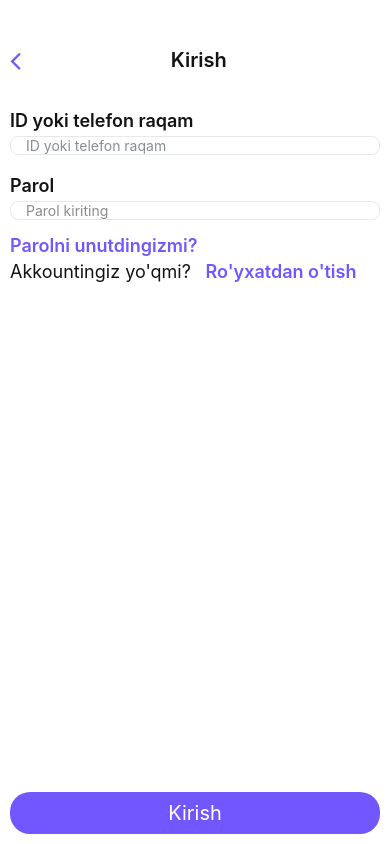
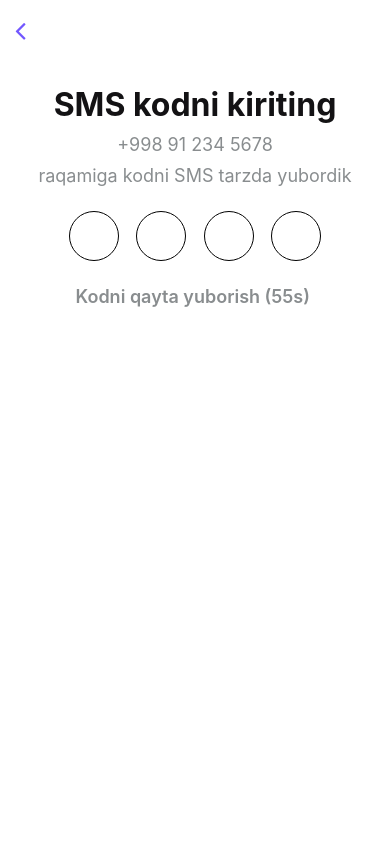
Before and after one commit to rishtansoft/caravan-mobile-cli, a React Native app: screen /verify_sms_screen in a window 390 px wide. Built offline with nearby package versions, Linux system fonts and the light colour scheme.

Commit message:
Home page add

```diff
--- a/app/AppNavigator.tsx
+++ b/app/AppNavigator.tsx
@@ -12,6 +12,8 @@ import ForgotSmsPassword from './screens/general/ForgotSmsPassword';
 import NewPassword from './screens/general/NewPassword';
 import RegisterScreen from './screens/general/RegisterScreen';
 import RegisterSecondScreen from './screens/general/RegisterSecondScreen';
+import HomeScreen from './screens/general/Home';
+import VerifySmsScreen from './screens/general/VerifySmsScreen';
 
 const Stack = createNativeStackNavigator<RootStackParamList>();
 
@@ -50,7 +52,8 @@ const AuthNavigator = () => {
       <Stack.Screen options={{ headerShown: false }} name="new_password" component={NewPassword} />
       <Stack.Screen options={{ headerShown: false }} name="register" component={RegisterScreen} />
       <Stack.Screen options={{ headerShown: false }} name="register_second" component={RegisterSecondScreen} />
-      {/* <Stack.Screen options={{ headerShown: false }} name="Home" component={Home} /> */}
+      <Stack.Screen options={{ headerShown: false }} name="verify_sms_screen" component={VerifySmsScreen} />
+      <Stack.Screen options={{ headerShown: false }} name="home" component={HomeScreen} />
     </Stack.Navigator>
   );
 };
--- /dev/null
+++ b/app/screens/general/Home.tsx
@@ -0,0 +1,25 @@
+import React from 'react';
+import { Text, View, StyleSheet } from 'react-native';
+import { HomeProps } from './RouterType';
+
+const HomeScreen: React.FC<HomeProps> = () => {
+    return (
+        <View style={styles.container}>
+            <Text style={styles.text}>Home</Text>
+        </View>
+    );
+};
+const styles = StyleSheet.create({
+    container: {
+        flex: 1,
+        backgroundColor: '#FFFFFF',
+        padding: 10,
+        position: 'relative',
+
+    },
+    text: {
+        color: '#000',
+        fontSize: 22,
+    },
+});
+export default HomeScreen;
--- a/app/screens/general/RegisterScreen.tsx
+++ b/app/screens/general/RegisterScreen.tsx
@@ -127,7 +127,7 @@ const RegisterScreen: React.FC<RegisterProps> = ({ navigation }) => {
             validatePassword(password) &&
             password === passwordReq
         ) {
-            navigation.navigate('register_second')
+            navigation.navigate('register_second');
         } else {
             if (!phone) {
                 setPhoneError('Telefon raqam kiritish shart!');
--- a/app/screens/general/RegisterSecondScreen.tsx
+++ b/app/screens/general/RegisterSecondScreen.tsx
@@ -80,15 +80,11 @@ const RegisterSecondScreen: React.FC<RegisterSecondProps> = ({ navigation }) =>
 
     const saveData = () => {
         if (
-            phoneSecond
-            && date
-            && role
+            (phoneSecond && phoneSecond ? phoneValidateFun(phone) : true) || date && role
         ) {
-            navigation.navigate('login');
+            navigation.navigate('verify_sms_screen');
         } else {
-            if (!phone) {
-                setPhoneSecondError('Telefon raqam kiritish shart!');
-            } else if (!phoneValidateFun(phone)) {
+            if (phoneSecond && !phoneValidateFun(phone)) {
                 setPhoneSecondError('Telefon raqam nato\'g\'ri kiritildi!');
             } else {
                 setPhoneSecondError('');
@@ -126,7 +122,7 @@ const RegisterSecondScreen: React.FC<RegisterSecondProps> = ({ navigation }) =>
 
 
                     <View style={{ marginTop: 18 }}>
-                        <Text style={{ marginBottom: 5, color: '#131214', fontSize: 18, fontWeight: 600 }}>Telefon raqam</Text>
+                        <Text style={{ marginBottom: 5, color: '#131214', fontSize: 18, fontWeight: 600 }}>Qo'shimcha telefon raqam <Text style={styles.span_teg}>(ixtiyoriy)</Text></Text>
                         <TextInput
                             style={!phoneSecondIsFocused ? styles.input : styles.inputFocus}
                             keyboardType={"numeric"}
@@ -188,6 +184,10 @@ const styles = StyleSheet.create({
         flexDirection: 'row',
         alignItems: 'center',
 
+    },
+    span_teg: {
+        color: '#C1C4C6',
+        fontWeight: '500',
     },
     text: {
         color: '#131214',
--- a/app/screens/general/VerifySmsScreen.tsx
+++ b/app/screens/general/VerifySmsScreen.tsx
@@ -1,12 +1,197 @@
-import { View, Text } from 'react-native';
-import React from 'react';
+import React, { useState, useRef, useEffect } from 'react';
+import {
+  View, StyleSheet, TextInput,
+  Text,
+  NativeSyntheticEvent, TextInputKeyPressEventData,
+} from 'react-native';
+import { VerifySmsScreenProps } from './RouterType';
+import Icon from 'react-native-vector-icons/FontAwesome';
 
-const VerifySmsScreen = () => {
+const VerifySmsScreen: React.FC<VerifySmsScreenProps> = ({ navigation }) => {
+  const [code, setCode] = useState<string[]>(['', '', '', '']);
+  const inputs = useRef<Array<TextInput | null>>([]);
+  const [focusedIndex, setFocusedIndex] = useState<number | null>(null);
+  const [counter, setCounter] = useState<number>(60);
+
+  useEffect(() => {
+    if (counter > 0) {
+      const timer = setTimeout(() => {
+        setCounter(counter - 1);
+      }, 1000);
+      return () => clearTimeout(timer);
+    }
+  }, [counter]);
+
+  useEffect(() => {
+    if (code.every(digit => digit !== '')) {
+      navigation.navigate('home');
+    }
+  }, [code, navigation]);
+
+  const resetTimer = () => {
+    setCounter(60); // Reset counter to 60
+  };
+
+
+  const handleChange = (text: string, index: number) => {
+    const newCode = [...code];
+    newCode[index] = text;
+    setCode(newCode);
+
+    if (text.length === 1 && index < 3) {
+      inputs.current[index + 1]?.focus();
+    }
+  };
+
+  const handleKeyPress = (event: NativeSyntheticEvent<TextInputKeyPressEventData>, index: number) => {
+    if (event.nativeEvent.key === 'Backspace' && index > 0 && code[index] === '') {
+      inputs.current[index - 1]?.focus();
+    }
+  };
+
+  const handleFocus = (index: number) => {
+    setFocusedIndex(index);
+
+  };
+
+  const handleBlur = () => {
+    setFocusedIndex(null);
+  };
+
   return (
-    <View>
-      <Text>VerifySmsScreen</Text>
+    <View style={styles.container}>
+      <View style={styles.header_con}>
+        <View style={{
+          width: '6%'
+        }}>
+          <Icon onPress={() => navigation.navigate('register_second')} name="angle-left" size={30} color="#7257FF" />
+        </View>
+
+      </View>
+      <Text style={styles.text_1}>SMS kodni kiriting</Text>
+      <Text style={styles.text_2}>+998 91 234 5678</Text>
+      <Text style={styles.text_2}>raqamiga kodni SMS tarzda yubordik</Text>
+
+      <View style={styles.inputContener}>
+        <View style={styles.inputForm}>
+          {code.map((digit, index) => (
+            <TextInput
+              key={index}
+              style={[
+                styles.input,
+                focusedIndex === index && styles.inputFocused
+              ]}
+              value={digit}
+              onChangeText={(text) => handleChange(text, index)}
+              onKeyPress={(event) => handleKeyPress(event, index)}
+              onFocus={() => handleFocus(index)}
+              onBlur={handleBlur}
+              keyboardType="numeric"
+              maxLength={1}
+              ref={(ref) => (inputs.current[index] = ref)}
+            />
+          ))}
+        </View>
+      </View>
+
+      <View>
+        <Text
+          disabled={counter === 0 ? false : true}
+          onPress={() => {
+            if (counter === 0) {
+              resetTimer();
+            }
+          }}
+          style={counter === 0 ? styles.text_3_2 : styles.text_3}
+        >Kodni qayta yuborish {counter === 0 ? null : <Text >({counter}s)</Text>} </Text>
+      </View>
+
+
     </View>
-  )
-}
+  );
+};
+const styles = StyleSheet.create({
+  container: {
+    flex: 1,
+    backgroundColor: '#FFFFFF',
+    padding: 15,
+    position: 'relative',
+  },
+  inputContener: {
+    display: 'flex',
+    flexDirection: 'row',
+    justifyContent: 'center',
+    alignItems: 'center',
+    width: '100%',
+    marginTop: 25,
+    marginBottom: 25,
+  },
+  header_con: {
+    display: 'flex',
+    flexDirection: 'row',
+    alignItems: 'center',
+
+  },
+  input: {
+    width: 50,
+    height: 50,
+    borderWidth: 1,
+    borderColor: '#000',
+    borderRadius: 25,
+    textAlign: 'center',
+    fontSize: 20,
+    color: '#000',
+  },
+  inputFocused: {
+    shadowColor: '#7257FF',
+    shadowOffset: {
+      width: 0,
+      height: 2,
+    },
+
+    color: '#131214',
+    borderWidth: 3,
+    borderColor: '#7257FF',
+    shadowOpacity: 0.25,
+    shadowRadius: 3.84,
+    elevation: 6, // Android uchun
+  },
+  inputForm: {
+    flexDirection: 'row',
+    justifyContent: 'space-between',
+    width: '70%',
+  },
+  text_1: {
+    color: '#131214',
+    textAlign: 'center',
+    fontSize: 32,
+    fontWeight: '700',
+    marginTop: 40,
+  },
+  text_2: {
+    color: '#898D8F',
+    textAlign: 'center',
+    fontSize: 18,
+    marginTop: 10,
+  },
+  text_3: {
+    color: '#898D8F',
+    textAlign: 'center',
+    fontSize: 18,
+    fontWeight: '600',
+
+  },
+
+  text_3_2: {
+    color: '#7257FF',
+    textAlign: 'center',
+    fontSize: 18,
+    fontWeight: '600',
+  },
+
+
+});
+
+
 
 export default VerifySmsScreen;
```
Also changed, not shown: app/screens/general/RouterType.tsx (+18 -9 lines).
